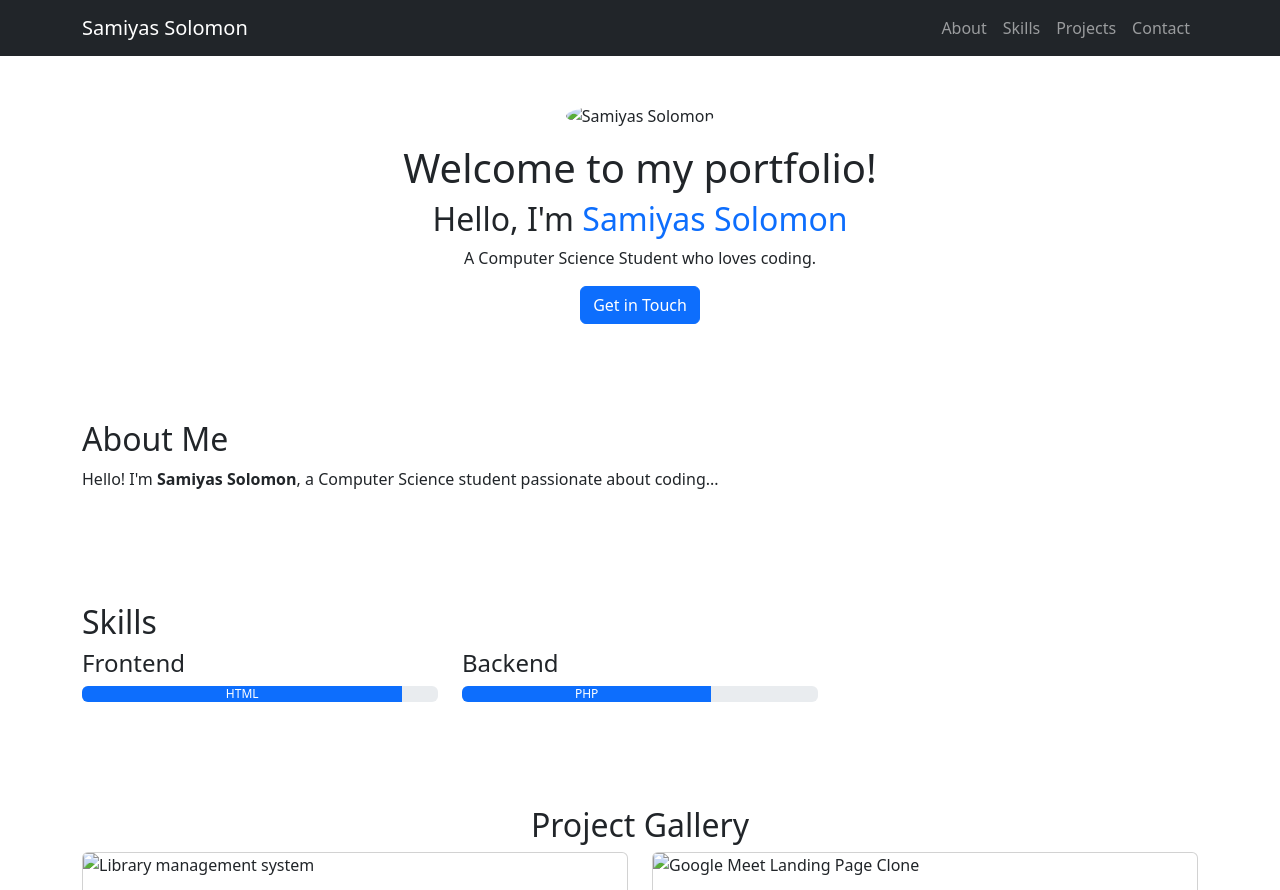
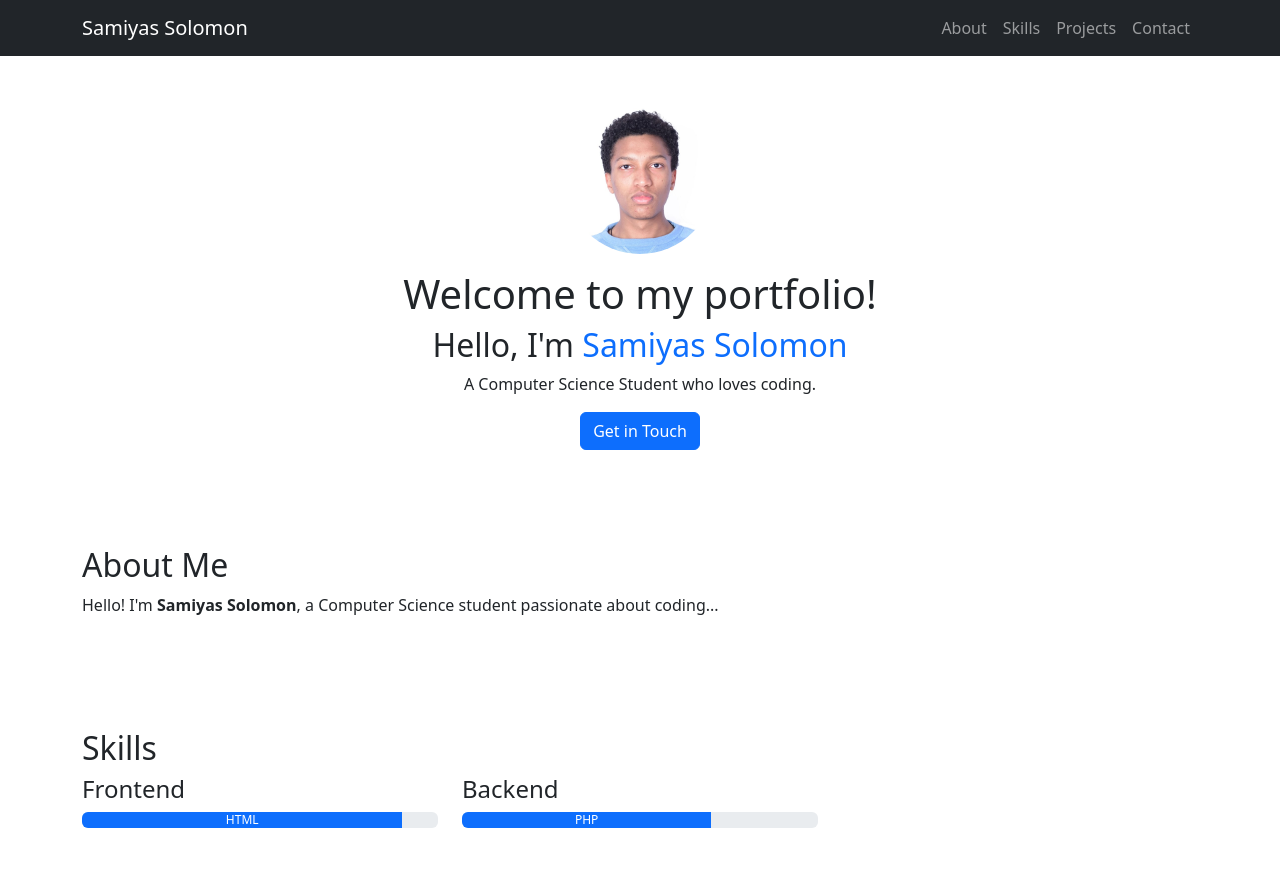
Before and after one commit to sami2995/personal-portfolio, a plain HTML site: page index.html in a window 1280 px wide. Shown: the top 890 px of the page. Drawn offline with nearby package versions, Linux system fonts and the light colour scheme.

Commit message:
folder rename

```diff
--- a/index.html
+++ b/index.html
@@ -28,7 +28,7 @@
 
 
   <section class="container text-center py-5">
-    <img src="images/me.jpg" class="rounded-circle mb-3" width="150" alt="Samiyas Solomon">
+    <img src="image/me.jpg" class="rounded-circle mb-3" width="150" alt="Samiyas Solomon">
     <h1>Welcome to my portfolio!</h1>
     <h2>Hello, I'm <span class="text-primary">Samiyas Solomon</span></h2>
     <p>A Computer Science Student who loves coding.</p>
@@ -67,7 +67,7 @@
     <div class="row">
       <div class="col-md-6 mb-4">
         <div class="card">
-          <img src="images/library.png" class="card-img-top" alt="Library management system">
+          <img src="image/library.png" class="card-img-top" alt="Library management system">
           <div class="card-body">
             <h3 class="card-title">Library Management System</h3>
             <p class="card-text">A simple library for borrowing and returning books.</p>
@@ -76,7 +76,7 @@
       </div>
       <div class="col-md-6 mb-4">
         <div class="card">
-          <img src="images/Screenshot.png" class="card-img-top" alt="Google Meet Landing Page Clone">
+          <img src="image/Screenshot.png" class="card-img-top" alt="Google Meet Landing Page Clone">
           <div class="card-body">
             <h3 class="card-title">Google Meet Landing Page Clone</h3>
             <p class="card-text">A clone of the Google Meet landing page with responsive design.</p>
```
